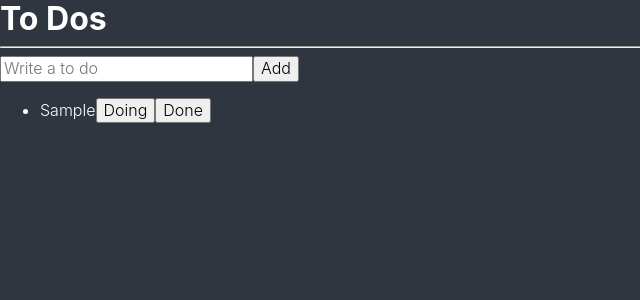
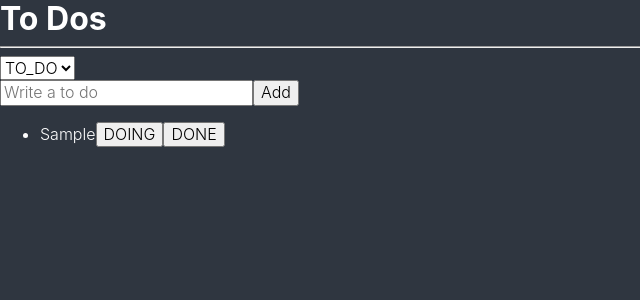
Before and after one commit to SeokhunEom/NomadCoders_React_Master, a React (Vite) app in the folder todo/: page / in a window 1280 px wide. Both pictures are taken after typing "Sample" into the empty fields and a click on the button "Add". Shown: the top 300 px of the page, without its empty margins (0-640 px from the left). Built offline with nearby package versions, Linux system fonts and the light colour scheme; a web font is replaced by a local one.

Commit message:
ToDo selector, enum 적용

```diff
--- a/todo/src/atoms.ts
+++ b/todo/src/atoms.ts
@@ -1,12 +1,33 @@
-import { atom } from "recoil";
+import { atom, selector } from "recoil";
+
+export enum Categories {
+  "TO_DO" = "TO_DO",
+  "DOING" = "DOING",
+  "DONE" = "DONE",
+}
 
 export interface ToDo {
   text: string;
   id: number;
-  category: "TO_DO" | "DOING" | "DONE";
+  category: Categories;
 }
+
+export const categoryState = atom<Categories>({
+  key: "category",
+  default: Categories.TO_DO,
+});
 
 export const toDoState = atom<ToDo[]>({
   key: "toDo",
   default: [],
 });
+
+export const toDoSelector = selector({
+  key: "toDoSelector",
+  get: ({ get }) => {
+    const toDos = get(toDoState);
+    const category = get(categoryState);
+
+    return toDos.filter((toDo) => toDo.category === category);
+  },
+});
--- a/todo/src/components/CreateToDo.tsx
+++ b/todo/src/components/CreateToDo.tsx
@@ -1,6 +1,7 @@
-import { toDoState } from "../atoms";
+import { categoryState, toDoState } from "../atoms";
+import { useRecoilValue, useSetRecoilState } from "recoil";
+
 import { useForm } from "react-hook-form";
-import { useSetRecoilState } from "recoil";
 
 interface Form {
   toDo: string;
@@ -8,10 +9,11 @@
 
 function CreateToDo() {
   const setToDos = useSetRecoilState(toDoState);
+  const category = useRecoilValue(categoryState);
   const { register, handleSubmit, setValue } = useForm<Form>();
   const handleValid = ({ toDo }: Form) => {
     setToDos((oldToDos) => [
-      { text: toDo, id: Date.now(), category: "TO_DO" },
+      { text: toDo, id: Date.now(), category },
       ...oldToDos,
     ]);
     setValue("toDo", "");
--- a/todo/src/components/ToDo.tsx
+++ b/todo/src/components/ToDo.tsx
@@ -1,29 +1,37 @@
 import React from "react";
-import { toDoState, type ToDo } from "../atoms";
+import { Categories, toDoState, type ToDo } from "../atoms";
 import { useSetRecoilState } from "recoil";
 
 function ToDo({ text, category, id }: ToDo) {
   const setToDos = useSetRecoilState(toDoState);
   const onClick = (event: React.MouseEvent<HTMLButtonElement>) => {
     const { name } = event.currentTarget;
+    setToDos((oldToDos) => {
+      const targetIndex = oldToDos.findIndex((toDo) => toDo.id === id);
+      return [
+        ...oldToDos.slice(0, targetIndex),
+        { text, id, category: name as ToDo["category"] },
+        ...oldToDos.slice(targetIndex + 1),
+      ];
+    });
   };
 
   return (
     <li>
       <span>{text}</span>
-      {category !== "TO_DO" && (
-        <button name="TO_DO" onClick={onClick}>
-          To Do
+      {category !== Categories.TO_DO && (
+        <button name={Categories.TO_DO} onClick={onClick}>
+          {Categories.TO_DO}
         </button>
       )}
-      {category !== "DOING" && (
-        <button name="DOING" onClick={onClick}>
-          Doing
+      {category !== Categories.DOING && (
+        <button name={Categories.DOING} onClick={onClick}>
+          {Categories.DOING}
         </button>
       )}
-      {category !== "DONE" && (
-        <button name="DONE" onClick={onClick}>
-          Done
+      {category !== Categories.DONE && (
+        <button name={Categories.DONE} onClick={onClick}>
+          {Categories.DONE}
         </button>
       )}
     </li>
--- a/todo/src/components/ToDoList.tsx
+++ b/todo/src/components/ToDoList.tsx
@@ -1,15 +1,26 @@
+import { Categories, categoryState, toDoSelector } from "../atoms";
+import { useRecoilState, useRecoilValue } from "recoil";
+
 import CreateToDo from "./CreateToDo";
 import ToDo from "./ToDo";
-import { toDoState } from "../atoms";
-import { useRecoilValue } from "recoil";
 
 const ToDoList = () => {
-  const toDos = useRecoilValue(toDoState);
+  const toDos = useRecoilValue(toDoSelector);
+  const [category, setCategory] = useRecoilState(categoryState);
+  const onInput = (event: React.FormEvent<HTMLSelectElement>) => {
+    const { value } = event.currentTarget;
+    setCategory(value as Categories);
+  };
 
   return (
     <div>
       <h1>To Dos</h1>
       <hr />
+      <select value={category} onInput={onInput}>
+        <option value={Categories.TO_DO}>{Categories.TO_DO}</option>
+        <option value={Categories.DOING}>{Categories.DOING}</option>
+        <option value={Categories.DONE}>{Categories.DONE}</option>
+      </select>
       <CreateToDo />
       <ul>
         {toDos.map((toDo) => (
```
